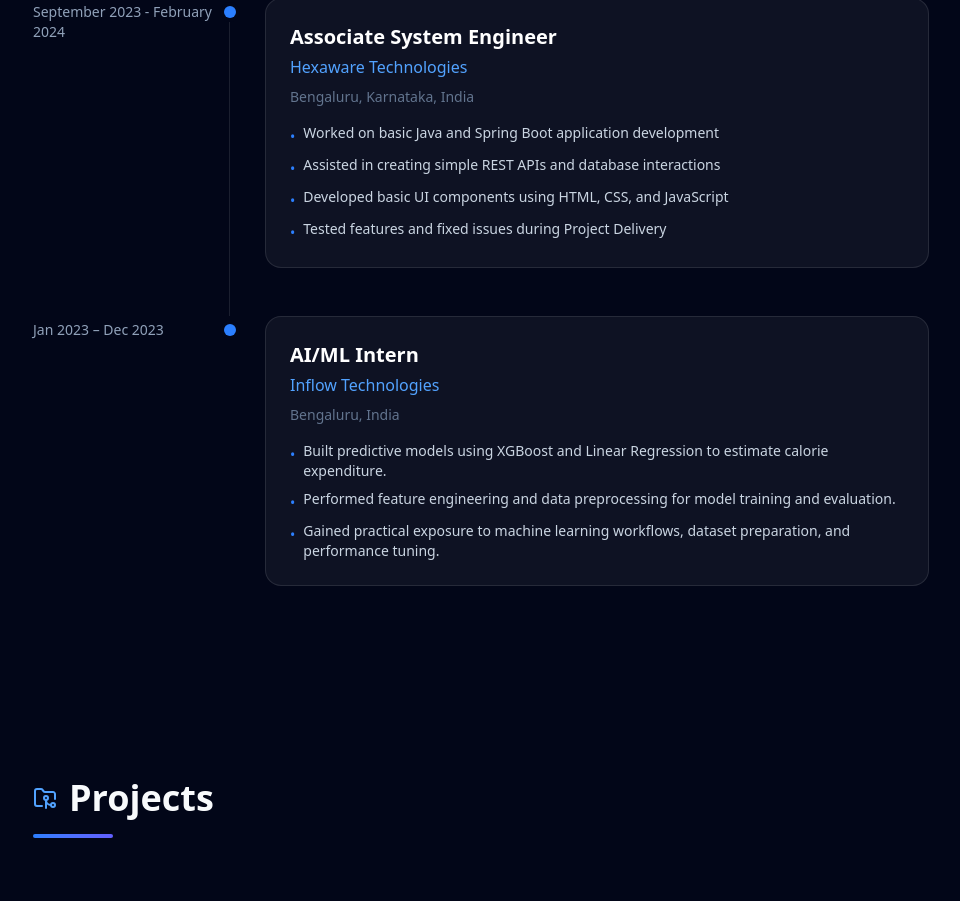
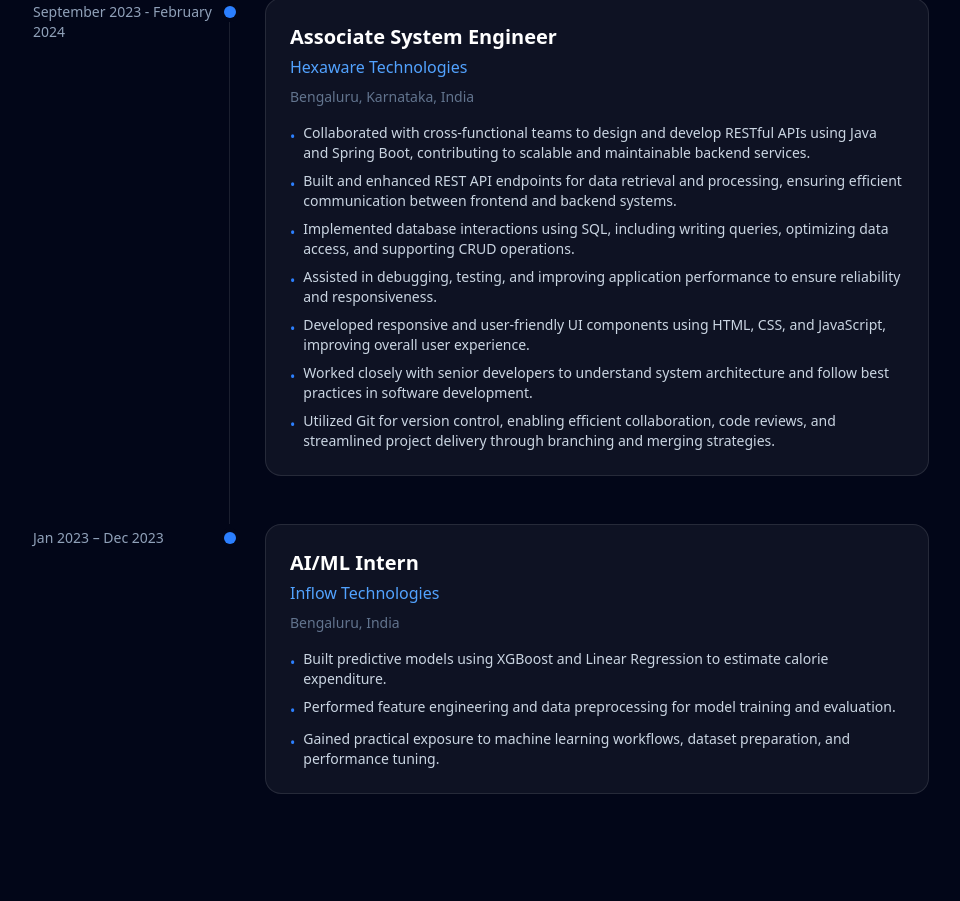
Before and after one commit to dhanushgowda17/dhanushgowda.github.io, a React (Vite) app: page / in a window 1280 px wide. Shown: the part 1520-2421 px from the top of the page, without its empty margins (159-1119 px from the left). Built offline with nearby package versions, Linux system fonts and the light colour scheme.

Commit message:
Enhance job description with detailed responsibilities
Updated job responsibilities to reflect more detailed contributions and skills in Java, Spring Boot, REST APIs, and UI development.

```diff
--- a/src/data.ts
+++ b/src/data.ts
@@ -34,10 +34,14 @@ export const resumeData = {
       dates: "September 2023 - February 2024",
       location: "Bengaluru, Karnataka, India",
       bullets: [
-        "Worked on basic Java and Spring Boot application development",
-        "Assisted in creating simple REST APIs and database interactions",
-        "Developed basic UI components using HTML, CSS, and JavaScript",
-        "Tested features and fixed issues during Project Delivery"
+        "Collaborated with cross-functional teams to design and develop RESTful APIs using Java and Spring Boot, contributing to scalable and maintainable backend services.",
+        "Built and enhanced REST API endpoints for data retrieval and processing, ensuring efficient communication between frontend and backend systems.",
+        "Implemented database interactions using SQL, including writing queries, optimizing data access, and supporting CRUD operations.",
+        "Assisted in debugging, testing, and improving application performance to ensure reliability and responsiveness.",
+        "Developed responsive and user-friendly UI components using HTML, CSS, and JavaScript, improving overall user experience.",
+        "Worked closely with senior developers to understand system architecture and follow best practices in software development.",
+        "Utilized Git for version control, enabling efficient collaboration, code reviews, and streamlined project delivery through branching and merging strategies."
+
       ]
     },
     {
```
